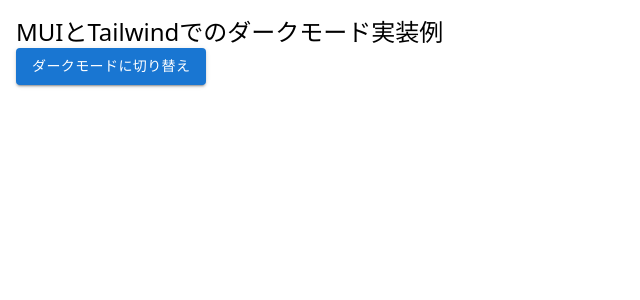
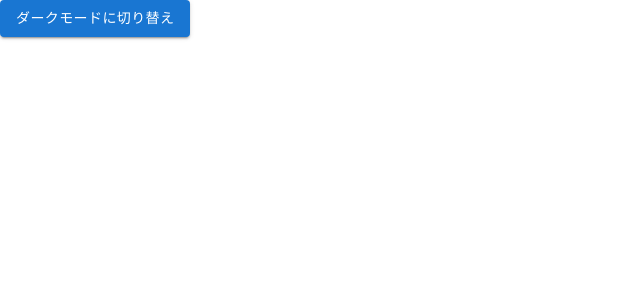
Before and after one commit to teamoo24/ckblog, a Next.js app: page / in a window 1280 px wide. Shown: the top 300 px of the page, without its empty margins (0-640 px from the left). Built offline with nearby package versions, Linux system fonts and the light colour scheme.

Commit message:
ローカルにdark option保存

```diff
--- a/src/components/ThemeSwitcher.tsx
+++ b/src/components/ThemeSwitcher.tsx
@@ -1,25 +1,33 @@
 'use client'
 
 import { Button } from '@mui/material'
-import { useState } from 'react'
+import { useEffect, useState } from 'react'
 
 const ThemeSwitcher = () => {
   const [mode, setMode] = useState('light')
+
+  useEffect(() => {
+    // 初期テーマをlocalStorageから取得
+    const savedTheme = localStorage.getItem('theme')
+    if (savedTheme) {
+      setMode(savedTheme)
+      document.documentElement.classList.add(savedTheme)
+    }
+  }, [])
 
   const toggleTheme = () => {
     // 初期テーマをlocalStorageから取得
     setMode((prevMode) => (prevMode === 'light' ? 'dark' : 'light'))
     document.documentElement.classList.toggle('dark', mode === 'light')
+    localStorage.setItem('theme', mode)
   }
 
   return (
-    <div className="p-4 bg-white dark:bg-black text-black dark:text-white min-h-screen">
-      <h1 className="text-2xl">MUIとTailwindでのダークモード実装例</h1>
+    <>
       <Button onClick={toggleTheme} variant="contained" className="mt-4">
         {mode === 'light' ? 'ダークモードに切り替え' : 'ライトモードに切り替え'}
       </Button>
-      {/* 他のコンテンツ */}
-    </div>
+    </>
   )
 }
 
```
